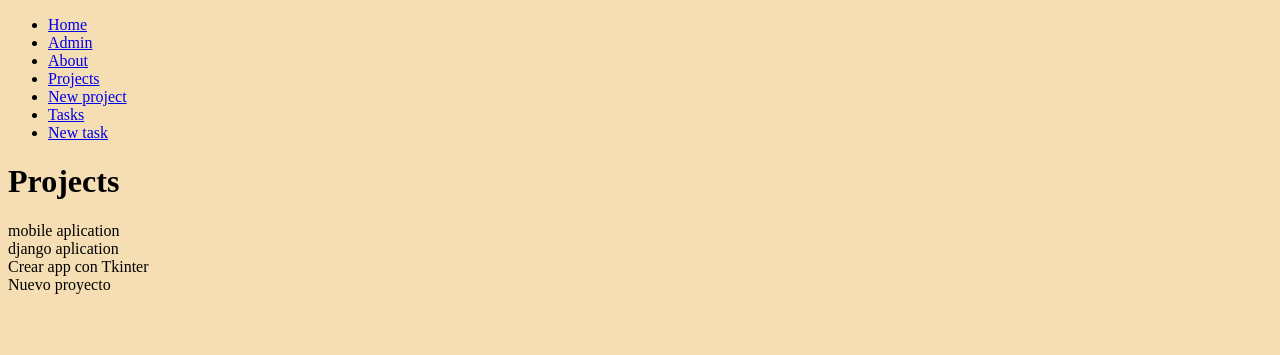
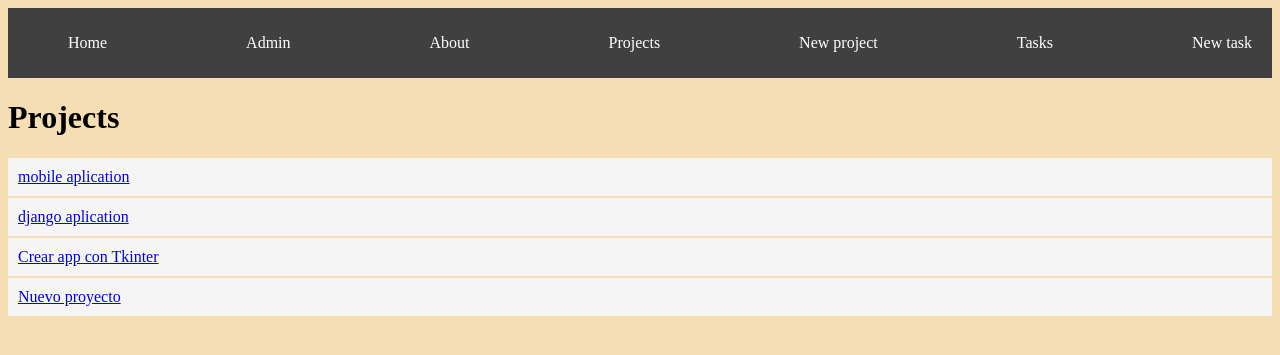
Before and after one commit to JuanRM-02/primer-proyecto-con-django, a Django app: page /projects/ in a window 1280 px wide. Shown: the top 355 px of the page. Run offline with Django 4.2, Linux system fonts and the light colour scheme; data comes from the database, SQL or seed files in the repository.

Commit message:
Final primer proyecto de aprendizaje

```diff
--- a/myapp/forms.py
+++ b/myapp/forms.py
@@ -2,8 +2,9 @@ from django import forms
 
 
 class Create_new_task(forms.Form):
-    title = forms.CharField(label='Titulo', max_length=200, required=True)
-    description = forms.CharField(label='Descripcion', widget=forms.Textarea)
+    title = forms.CharField(label='Titulo', max_length=200, required=True,
+                            widget=forms.TextInput({'class': 'input'}))
+    description = forms.CharField(label='Descripcion', widget=forms.Textarea({'class': 'input'}))
 
 
 
--- a/myapp/static/main.css
+++ b/myapp/static/main.css
@@ -1,3 +1,37 @@
 body{
     background-color: wheat;
 }
+
+.navbar{
+    background-color: #404040;
+    padding: 10px 20px;
+}
+
+.navbar ul{
+    display: flex;
+    justify-content: space-between;
+}
+
+.navbar ul li{
+    list-style: none;
+}
+
+.navbar ul li a{
+    color: white;
+    text-decoration: none;
+}
+.navbar ul li a:hover{
+    color: wheat;
+    text-decoration: none;
+}
+
+.card{
+    background: whitesmoke;
+    padding: 10px;
+    margin-bottom: 2px;
+}
+
+.input{
+    background: gray;
+    display: flex;
+}
--- a/myapp/templates/base.html
+++ b/myapp/templates/base.html
@@ -9,7 +9,7 @@
     <title>Django Projects</title>
 </head>
 <body>
-    <nav>
+    <nav class="navbar">
         <ul>
             <li><a href="{% url 'index' %}">Home</a></li>
             <li><a href="/admin">Admin</a></li>
--- a/myapp/templates/projects.html
+++ b/myapp/templates/projects.html
@@ -5,8 +5,11 @@
     <h1>Projects</h1>
 
     {% for project in projects %}
-
-       <div>{{project}}</div>
+        <article class="card">
+            <a href="{% url 'project' project.id %}">
+                <div>{{project}}</div>
+            </a>
+        </article>
 
     {% endfor %}
 
--- a/myapp/urls.py
+++ b/myapp/urls.py
@@ -7,6 +7,7 @@ urlpatterns = [
     path('', index, name='index'),
     path('about/', about, name='about'),
     path('user/', user, name='user'),
+    path('project/<int:id>', project, name='project'),
     path('projects/', projects, name='projects'),
     path('create_project/', create_project, name='create_project'),
     path('tasks/', tasks, name='tasks'),
--- a/myapp/views.py
+++ b/myapp/views.py
@@ -1,4 +1,4 @@
-from django.shortcuts import render, redirect
+from django.shortcuts import render, redirect, get_object_or_404
 from django.http import HttpResponse, JsonResponse
 
 
@@ -22,10 +22,24 @@ def user(request, username):
     return HttpResponse("<h1>Hola %s</h1>" % username)
 
 
+def project(request, id):
+    project = get_object_or_404(Project, id=id)
+    tasks = Task.objects.filter(project_id = id)
+    return render(request, 'project.html', {'project': project, 'tasks': tasks})
+
+
 def projects(request):
     # project = list(Project.objects.values())
     projects = Project.objects.all()
     return render(request, 'projects.html', {'projects': projects})
+
+
+def create_project(request):
+    if request.method == 'GET':
+        return render(request, 'create_project.html', {'form': Create_new_project()})
+    else:
+        Project.objects.create(name=request.POST['name'])
+        return redirect('projects')
 
 
 def tasks(request):
@@ -40,11 +54,3 @@ def create_task(request):
     else:
         Task.objects.create(title=request.POST['title'], description=request.POST['description'], project_id=3)
         return redirect('tasks')
-
-
-def create_project(request):
-    if request.method == 'GET':
-        return render(request, 'create_project.html', {'form': Create_new_project()})
-    else:
-        Project.objects.create(name=request.POST['name'])
-        return redirect('projects')
```
Also changed, not shown: myapp/templates/project.html (added, +16 -0 lines).
